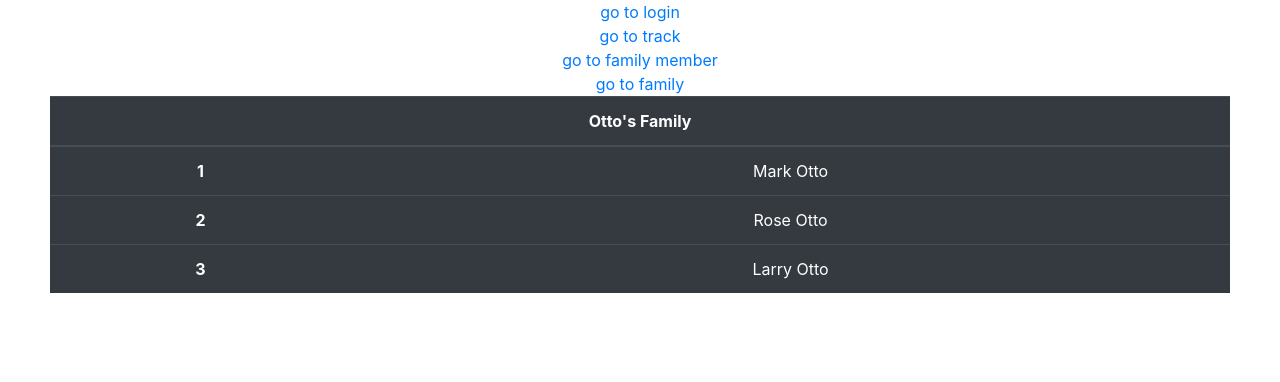
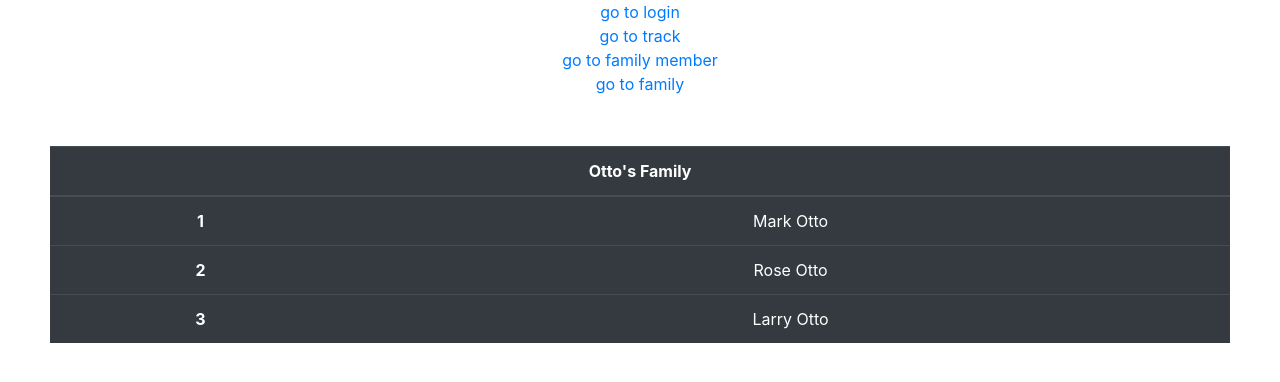
Before and after one commit to HongKong19/team-7, a React (Create React App) app: page /familyMember in a window 1280 px wide. Shown: the top 382 px of the page. Built offline with nearby package versions, Linux system fonts and the light colour scheme.

Commit message:
added margin

```diff
--- a/src/components/Families.js
+++ b/src/components/Families.js
@@ -29,7 +29,7 @@ const divStyle = {
 
 const Example = (props) => {
   return (
-    <div >
+    <div style={{margin:'50px'}}>
      <Link to= '/familyMember'>
      <Button variant="primary" size="lg" block>Otto's Family</Button> </Link>
       <br></br>
--- a/src/components/FamilyMember.js
+++ b/src/components/FamilyMember.js
@@ -23,7 +23,7 @@ Table.propTypes = {
 const Example = (props) => {
   return (
 
-  <div style={{marginLeft:'50px',marginRight:'50px'}}>
+  <div style={{margin:'50px'}}>
     <Table dark>
       <thead>
         <tr>
```
